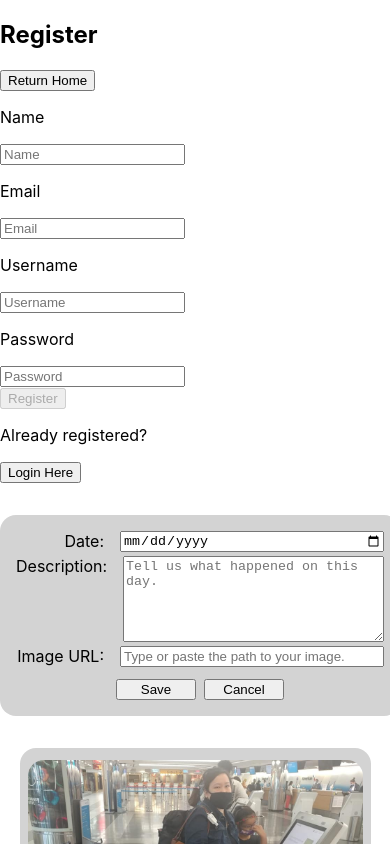
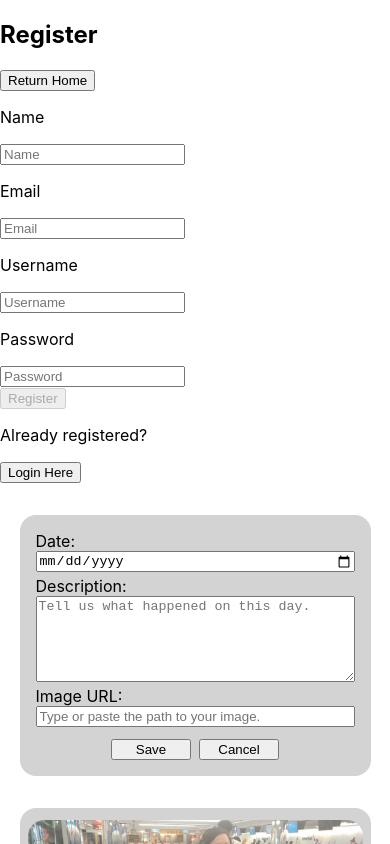
Before and after one commit to bw-ptct-Expat-Journal-4/frontend, a React (Create React App) app: page /register in a window 390 px wide. Shown: the top 844 px of the page. Built offline with nearby package versions, Linux system fonts and the light colour scheme.

Commit message:
added media query to CreateStory form for small screens

```diff
--- a/src/Components/CreateStory.js
+++ b/src/Components/CreateStory.js
@@ -116,5 +116,19 @@ const Section = styled.section`
         margin-right: .25rem;
         width: 5rem;
     }
+
+    @media only screen and (max-width: 430px) {
+        form {
+            min-width: 0;
+        }
+
+        .field {
+            grid-template-columns: 1fr;
+        }
+
+        label {
+            text-align: left;
+        }
+    }
 `
 export default CreateStory;
```
